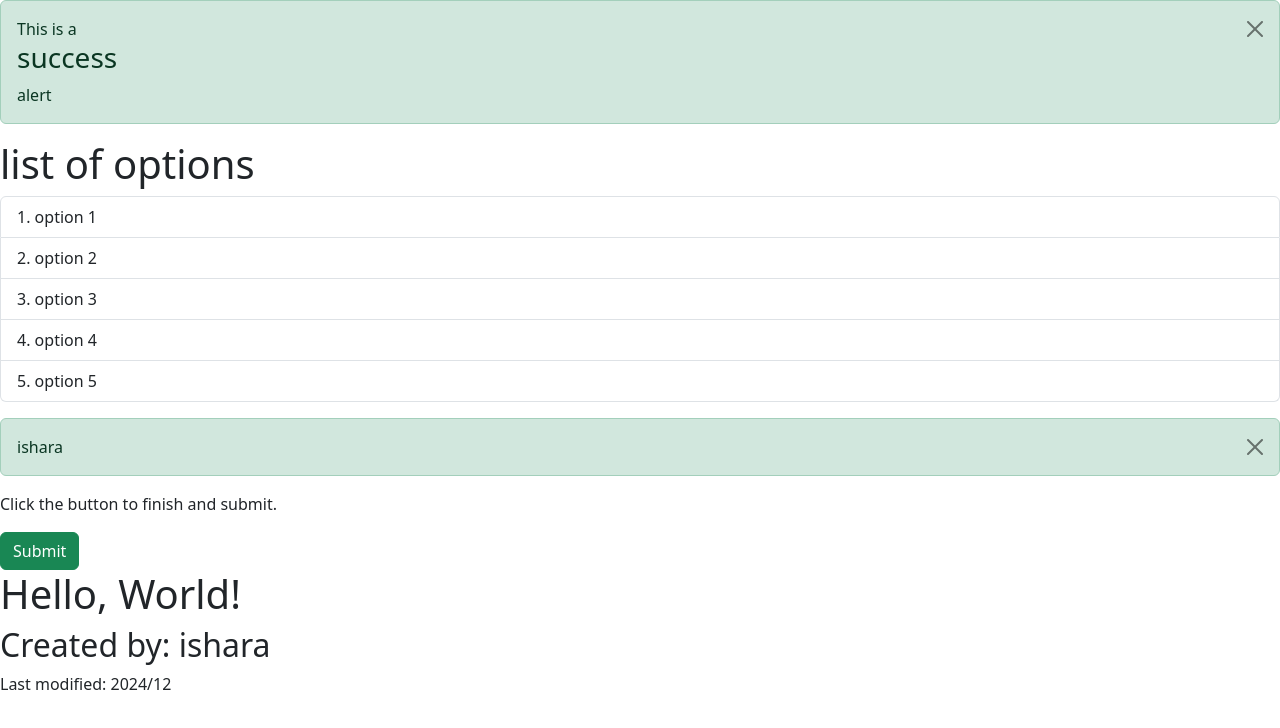
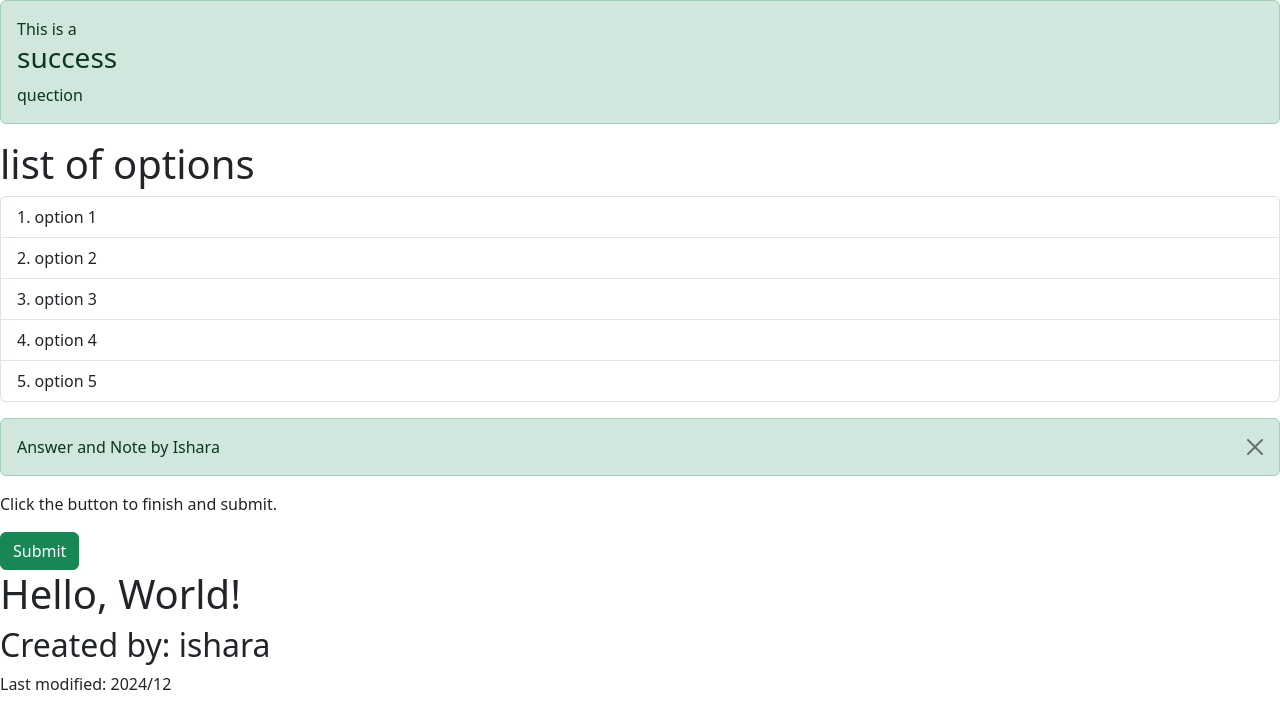
Before and after one commit to isharadilshanra/questionnaire_page, a React (Vite) app in the folder vite-project/latest_project/vite-project/: page / in a window 1280 px wide. Both pictures are taken after a click on the button "Submit". Shown: the top 728 px of the page. Built offline with nearby package versions, Linux system fonts and the light colour scheme.

Commit message:
quection component

```diff
--- a/vite-project/latest_project/vite-project/src/App.tsx
+++ b/vite-project/latest_project/vite-project/src/App.tsx
@@ -2,28 +2,37 @@ import Message from "./Message";
 import Alert from "./components/Alert";
 import ListGroup from "./components/ListGroup";
 import Button from "./components/Button";
+import { useState } from "react";
+import Quection from "./components/Quection";
 
+function App() {
+  let items = ["option 1", "option 2", "option 3", "option 4", "option 5"];
+  let buttonSubmit = "Submit";
+  const [alertVisible, setAlertVisible] = useState(false);
+
+  const onSubmit = () => {
+    console.log("Submitted");
+    setAlertVisible(true);
+  };
   const handleClick = (item: string) => {
     console.log(item);
   };
 
-const onSubmit = () => {
-  console.log("Submitted");
-};
-
   const handleCloseClick = () => {
     console.log("Close button clicked");
+    setAlertVisible(false);
   };
-
-function App() {
-  let items = ["option 1", "option 2", "option 3", "option 4", "option 5"];
-  let buttonSubmit = "Submit";
 
   return (
     <div>
-      <Alert typeAlert="success" onCloseClick={handleCloseClick}>
+      {
+        /* <Alert typeAlert="success" onCloseClick={handleCloseClick}>
         This is a <h3>success</h3> alert
-      </Alert>
+      </Alert> */
+        <Quection typeAlert="success">
+          This is a <h3>success</h3> quection
+        </Quection>
+      }
 
       <ListGroup
         items={items}
@@ -31,10 +40,14 @@ function App() {
         onSelctItem={handleClick}
       />
       <div>
+        {alertVisible && (
+          <div>
             <p></p>
             <Alert typeAlert="success" onCloseClick={handleCloseClick}>
-          ishara
+              Answer and Note by Ishara
             </Alert>
+          </div>
+        )}
       </div>
       <div>
         <p>Click the button to finish and submit.</p>
--- /dev/null
+++ b/vite-project/latest_project/vite-project/src/components/Quection.tsx
@@ -0,0 +1,25 @@
+// rafce
+import { ReactNode } from "react";
+
+interface QuectionAlertProps {
+  // message: string;
+  // type: "success" | "danger" | "warning";
+  //text: string;
+  //children: string;
+  children: ReactNode; // for more complex components by using ReactNode
+  typeAlert?:
+    | "success"
+    | "danger"
+    | "warning"
+    | "info"
+    | "primary"
+    | "secondary"
+    | "light"
+    | "dark";
+}
+
+export const Quection = ({ children, typeAlert }: QuectionAlertProps) => {
+  return <div className={"alert alert-" + typeAlert}>{children}</div>;
+};
+
+export default Quection;
```
Lines whose indentation alone changed are shown as unchanged.
